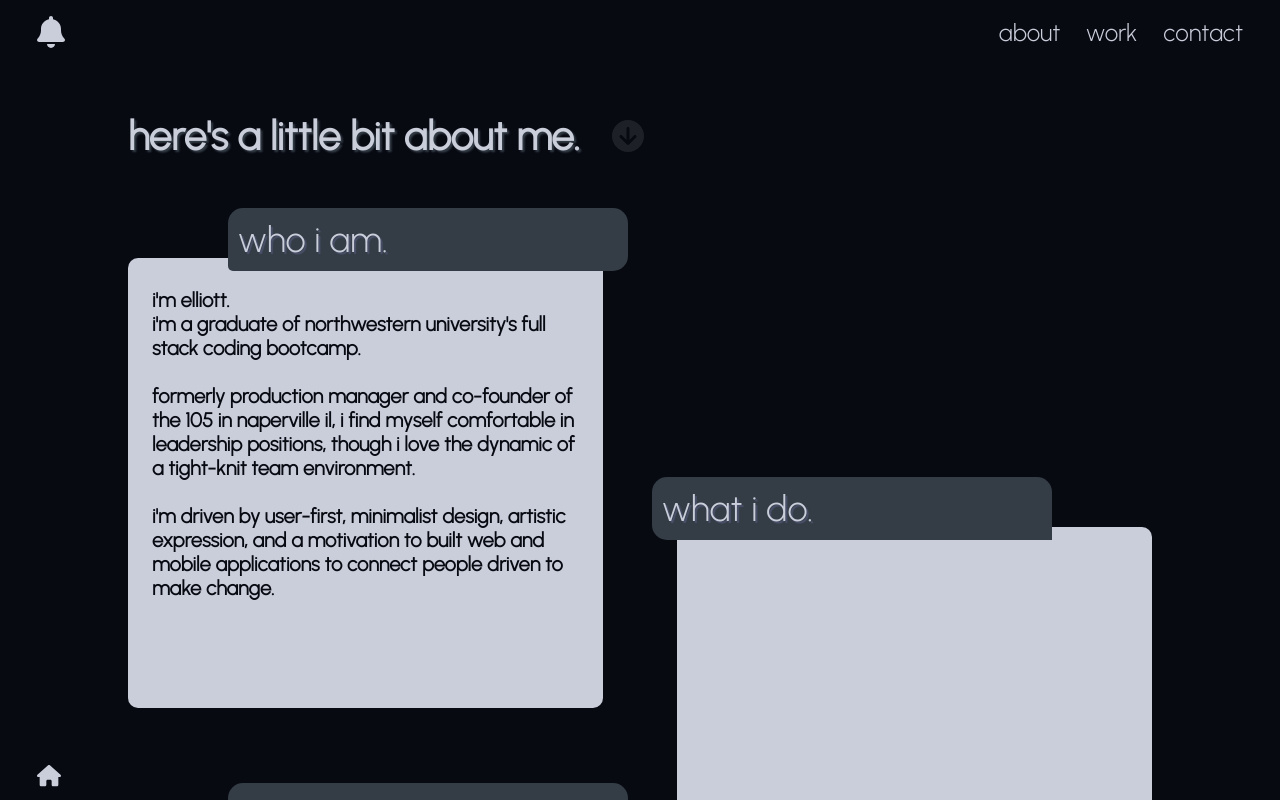
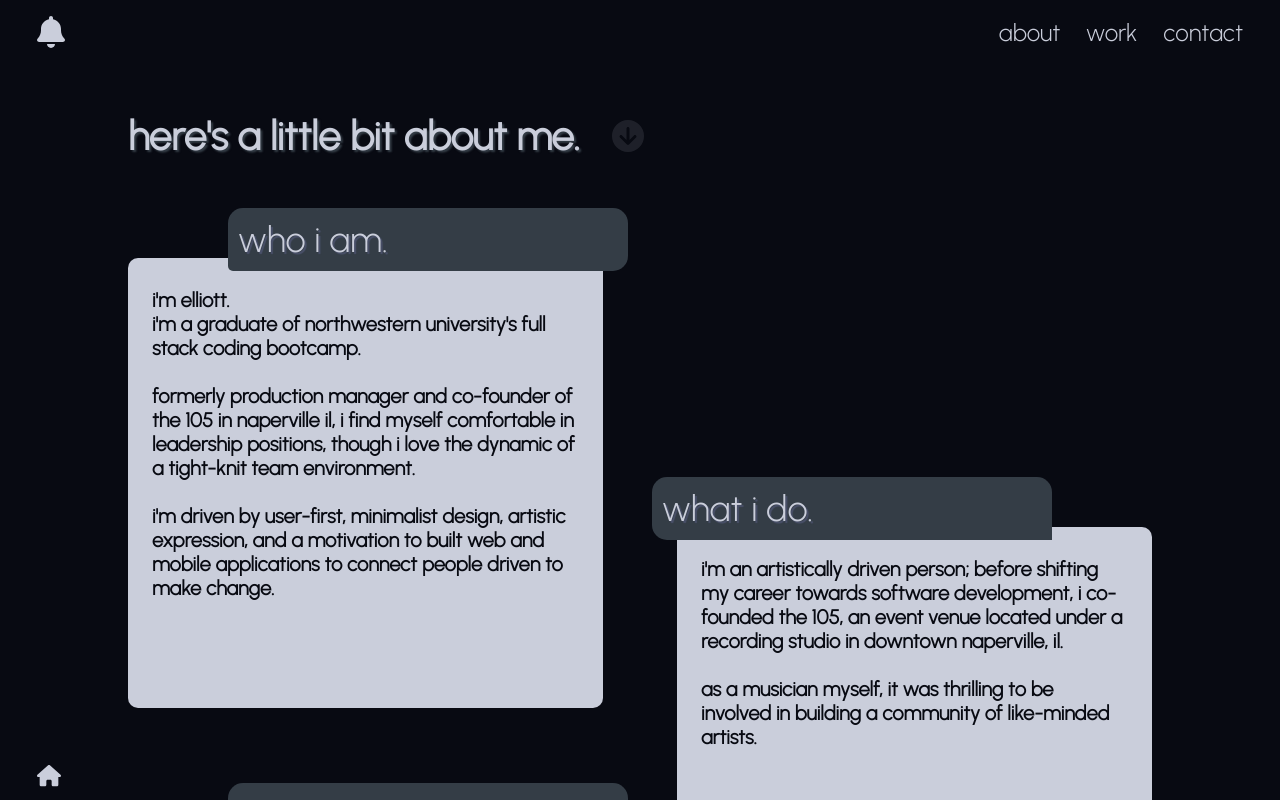
Before and after one commit to elliottdombrowski/portfolio-mern, a React (Create React App) app in the folder client/: page /about in a window 1280 px wide. Shown: the top 800 px of the page. Built offline with nearby package versions, Linux system fonts and the light colour scheme.

Commit message:
started on "about me" box

```diff
--- a/client/src/pages/about/About.js
+++ b/client/src/pages/about/About.js
@@ -51,7 +51,11 @@ const About = () => {
 
             <div className='about-body'>
               <h1 className='about-text'>
-
+                i'm an artistically driven person; before shifting my career towards software development,
+                i co-founded the 105, an event venue located under a recording studio in downtown naperville, il.
+                <br/><br/>
+                as a musician myself, it was thrilling to be involved in building a community of like-minded artists.
+                <br/><br/>
               </h1>
             </div>
           </div>
```
